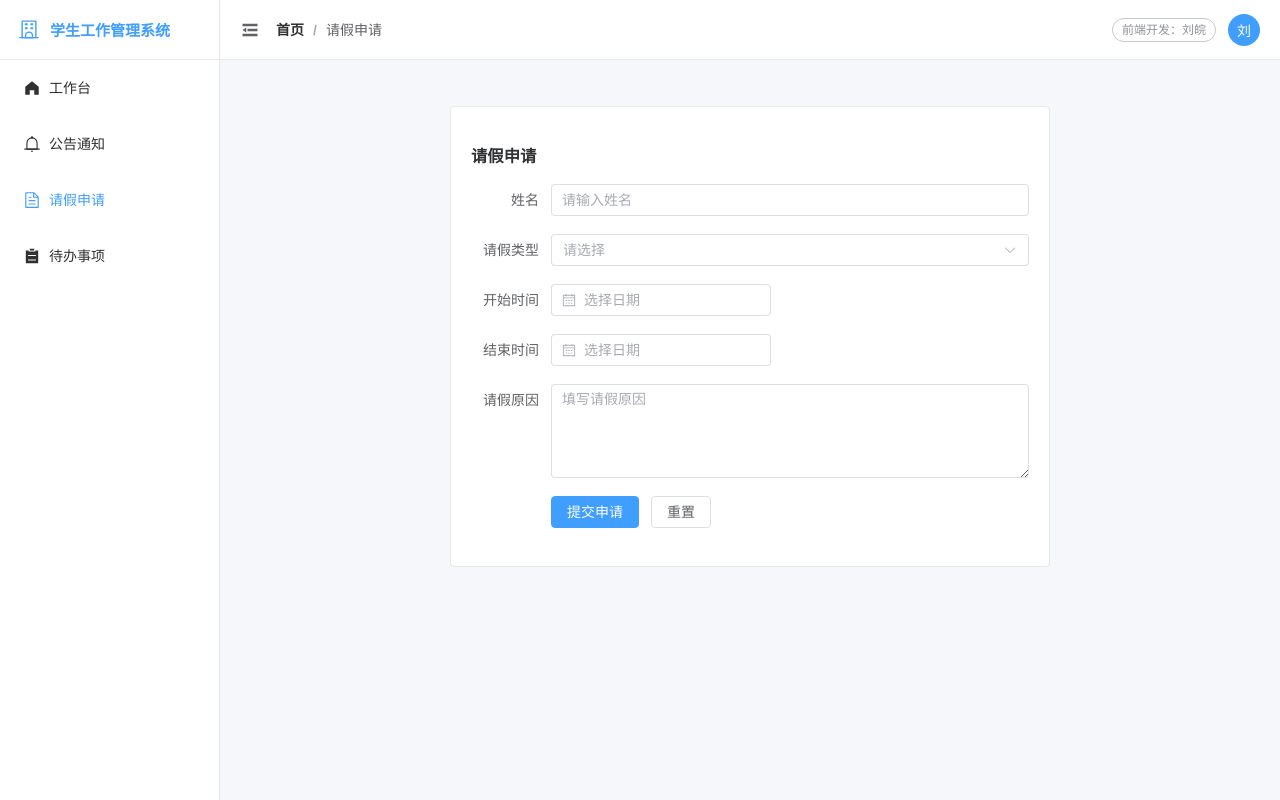
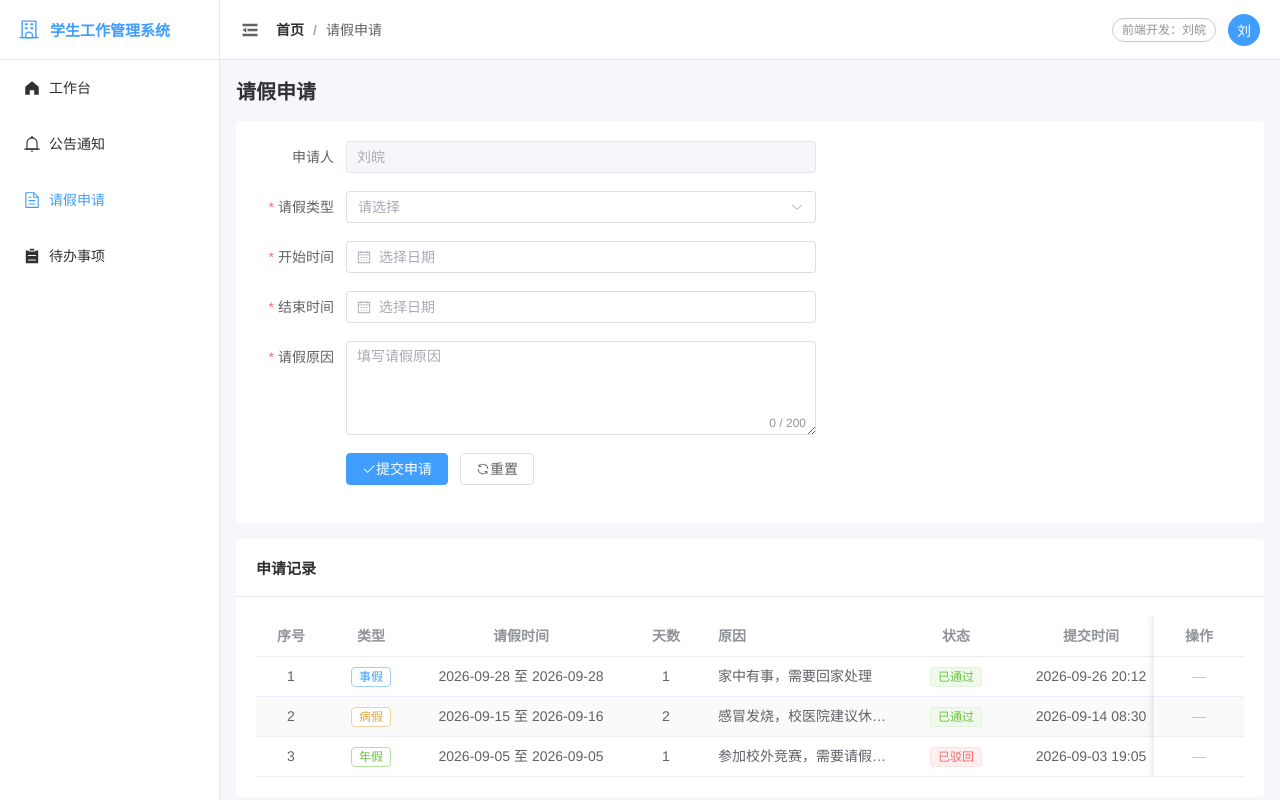
Before and after one commit to stttop23/zuoye, a Vue app: page /leave in a window 1280 px wide. Built offline with nearby package versions, Linux system fonts and the light colour scheme.

Commit message:
feat: 请假页补齐表单校验、日期联动、合计天数与申请记录表格

```diff
--- a/src/views/leave/index.vue
+++ b/src/views/leave/index.vue
@@ -1,62 +1,325 @@
 <template>
-  <el-card shadow="never" class="leave-card">
-    <h3>请假申请</h3>
-    <el-form :model="leaveForm" label-width="80px">
-      <el-form-item label="姓名">
-        <el-input v-model="leaveForm.name" placeholder="请输入姓名"></el-input>
+  <div class="leave">
+    <!-- ==================== 页头 ==================== -->
+    <div class="page-head">
+      <h2 class="page-title">请假申请</h2>
+    </div>
+
+    <!-- ==================== 填写申请 ==================== -->
+    <el-card shadow="never" class="section">
+      <el-form
+        ref="formRef"
+        :model="leaveForm"
+        :rules="rules"
+        label-width="90px"
+        class="leave__form"
+        @submit.prevent
+      >
+        <el-form-item label="申请人">
+          <el-input v-model="leaveForm.name" disabled />
         </el-form-item>
-      <el-form-item label="请假类型">
-        <el-select v-model="leaveForm.type" placeholder="请选择">
-          <el-option label="事假" value="事假"></el-option>
-          <el-option label="病假" value="病假"></el-option>
-          <el-option label="年假" value="年假"></el-option>
+
+        <el-form-item label="请假类型" prop="type">
+          <el-select v-model="leaveForm.type" placeholder="请选择" style="width: 100%">
+            <el-option label="事假" value="事假" />
+            <el-option label="病假" value="病假" />
+            <el-option label="年假" value="年假" />
           </el-select>
         </el-form-item>
-      <el-form-item label="开始时间">
-        <el-date-picker v-model="leaveForm.startTime" type="date" placeholder="选择日期"></el-date-picker>
+
+        <el-form-item label="开始时间" prop="startTime">
+          <el-date-picker
+            v-model="leaveForm.startTime"
+            type="date"
+            placeholder="选择日期"
+            value-format="YYYY-MM-DD"
+            style="width: 100%"
+            @change="onStartChange"
+          />
         </el-form-item>
-      <el-form-item label="结束时间">
-        <el-date-picker v-model="leaveForm.endTime" type="date" placeholder="选择日期"></el-date-picker>
+
+        <el-form-item label="结束时间" prop="endTime">
+          <el-date-picker
+            v-model="leaveForm.endTime"
+            type="date"
+            placeholder="选择日期"
+            value-format="YYYY-MM-DD"
+            :disabled-date="disabledEndDate"
+            style="width: 100%"
+          />
         </el-form-item>
-      <el-form-item label="请假原因">
-        <el-input v-model="leaveForm.reason" type="textarea" rows="4" placeholder="填写请假原因"></el-input>
+
+        <el-form-item v-if="days > 0" label="合计天数">
+          <el-tag type="primary" effect="plain">{{ days }} 天</el-tag>
         </el-form-item>
+
+        <el-form-item label="请假原因" prop="reason">
+          <el-input
+            v-model="leaveForm.reason"
+            type="textarea"
+            :rows="4"
+            maxlength="200"
+            show-word-limit
+            placeholder="填写请假原因"
+          />
+        </el-form-item>
+
         <el-form-item>
-        <el-button type="primary" @click="submitForm">提交申请</el-button>
-        <el-button @click="resetForm">重置</el-button>
+          <el-button type="primary" :loading="submitting" @click="submitForm">
+            <el-icon><Check /></el-icon>
+            提交申请
+          </el-button>
+          <el-button @click="resetForm">
+            <el-icon><Refresh /></el-icon>
+            重置
+          </el-button>
         </el-form-item>
       </el-form>
     </el-card>
+
+    <!-- ==================== 申请记录 ==================== -->
+    <el-card shadow="never" class="section">
+      <template #header>
+        <span class="section__title">申请记录</span>
+      </template>
+
+      <el-table :data="records" stripe style="width: 100%">
+        <el-table-column type="index" label="序号" width="70" align="center" />
+        <el-table-column prop="type" label="类型" width="90" align="center">
+          <template #default="{ row }">
+            <el-tag :type="typeTagMap[row.type]" size="small" effect="plain">{{ row.type }}</el-tag>
+          </template>
+        </el-table-column>
+        <el-table-column label="请假时间" width="210" align="center">
+          <template #default="{ row }">{{ row.startDate }} 至 {{ row.endDate }}</template>
+        </el-table-column>
+        <el-table-column prop="days" label="天数" width="80" align="center" />
+        <el-table-column prop="reason" label="原因" min-width="200" show-overflow-tooltip />
+        <el-table-column label="状态" width="100" align="center">
+          <template #default="{ row }">
+            <el-tag :type="statusTagMap[row.status]" size="small">{{ row.status }}</el-tag>
+          </template>
+        </el-table-column>
+        <el-table-column prop="applyTime" label="提交时间" width="170" align="center" />
+        <el-table-column label="操作" width="90" align="center" fixed="right">
+          <template #default="{ row }">
+            <el-button v-if="row.status === '待审批'" type="danger" link @click="cancelRecord(row)">
+              撤销
+            </el-button>
+            <span v-else class="leave__muted">—</span>
+          </template>
+        </el-table-column>
+
+        <template #empty>
+          <el-empty description="还没有请假记录" />
+        </template>
+      </el-table>
+    </el-card>
+  </div>
 </template>
 
 <script setup>
-import { ref } from 'vue'
-const leaveForm = ref({
-  name: '',
+/**
+ * ⚠️ 说明：本页数据为「假数据」，目的是让前端页面先跑起来。
+ * 后端接口就绪后，把 records 换成接口请求、提交改成调接口即可。
+ */
+import { computed, reactive, ref } from 'vue'
+import { ElMessage, ElMessageBox } from 'element-plus'
+import { Check, Refresh } from '@element-plus/icons-vue'
+
+/** ⚠️ 当前登录用户。现在写死，接入登录后从 store 或接口读取 */
+const currentUser = ref({ name: '刘皖' })
+
+const typeTagMap = { 事假: 'primary', 病假: 'warning', 年假: 'success' }
+const statusTagMap = { 待审批: 'warning', 已通过: 'success', 已驳回: 'danger' }
+
+/** ---------- 表单 ---------- */
+const formRef = ref()
+const submitting = ref(false)
+
+const createEmptyForm = () => ({
+  name: currentUser.value.name,
   type: '',
   startTime: '',
   endTime: '',
-  reason: ''
+  reason: '',
 })
 
-const submitForm = () => {
-  alert('提交成功！')
-  console.log(leaveForm.value)
+const leaveForm = reactive(createEmptyForm())
+
+/** 结束时间不能早于开始时间 */
+function validateEndTime(rule, value, callback) {
+  if (!value || !leaveForm.startTime) return callback()
+  if (value < leaveForm.startTime) {
+    callback(new Error('结束时间不能早于开始时间'))
+  } else {
+    callback()
   }
-const resetForm = () => {
-  leaveForm.value = {
-    name: '',
-    type: '',
-    startTime: '',
-    endTime: '',
-    reason: ''
 }
+
+const rules = {
+  type: [{ required: true, message: '请选择请假类型', trigger: 'change' }],
+  startTime: [{ required: true, message: '请选择开始时间', trigger: 'change' }],
+  endTime: [
+    { required: true, message: '请选择结束时间', trigger: 'change' },
+    { validator: validateEndTime, trigger: 'change' },
+  ],
+  reason: [
+    { required: true, message: '请填写请假原因', trigger: 'blur' },
+    { min: 5, max: 200, message: '请假原因 5 - 200 个字', trigger: 'blur' },
+  ],
+}
+
+/** 转成本地日期字符串（YYYY-MM-DD），避免时区把日期算偏 */
+function toDateStr(date) {
+  const p = (n) => String(n).padStart(2, '0')
+  return `${date.getFullYear()}-${p(date.getMonth() + 1)}-${p(date.getDate())}`
+}
+
+/** 开始时间往后调时，清掉已经非法的结束时间 */
+function onStartChange() {
+  if (leaveForm.endTime && leaveForm.endTime < leaveForm.startTime) {
+    leaveForm.endTime = ''
+  }
+  // validateField 校验不通过时会 reject，这里必须接住，否则控制台报未捕获错误
+  // 错误提示由表单自己渲染，所以直接忽略即可
+  formRef.value?.validateField('endTime').catch(() => {})
+}
+
+/** 结束时间选择器里，禁掉开始时间之前的日期 */
+function disabledEndDate(date) {
+  return leaveForm.startTime ? toDateStr(date) < leaveForm.startTime : false
+}
+
+/** 请假天数（含首尾两天） */
+const days = computed(() => {
+  if (!leaveForm.startTime || !leaveForm.endTime) return 0
+  const diff = new Date(leaveForm.endTime) - new Date(leaveForm.startTime)
+  return diff < 0 ? 0 : diff / 86400000 + 1
+})
+
+function formatNow() {
+  const d = new Date()
+  const p = (n) => String(n).padStart(2, '0')
+  return `${toDateStr(d)} ${p(d.getHours())}:${p(d.getMinutes())}`
+}
+
+async function submitForm() {
+  try {
+    await formRef.value.validate()
+  } catch {
+    return
+  }
+
+  submitting.value = true
+  // 模拟网络请求，让 loading 有效果（答辩演示更好看）
+  setTimeout(() => {
+    records.value.unshift({
+      id: Date.now(),
+      type: leaveForm.type,
+      startDate: leaveForm.startTime,
+      endDate: leaveForm.endTime,
+      days: days.value,
+      reason: leaveForm.reason,
+      status: '待审批',
+      applyTime: formatNow(),
+    })
+    submitting.value = false
+    resetForm()
+    ElMessage.success('提交成功，等待审批')
+  }, 400)
+}
+
+function resetForm() {
+  formRef.value?.resetFields()
+  Object.assign(leaveForm, createEmptyForm())
+}
+
+/** ---------- 假数据：申请记录 ---------- */
+const records = ref([
+  {
+    id: 3,
+    type: '事假',
+    startDate: '2026-09-28',
+    endDate: '2026-09-28',
+    days: 1,
+    reason: '家中有事，需要回家处理',
+    status: '已通过',
+    applyTime: '2026-09-26 20:12',
+  },
+  {
+    id: 2,
+    type: '病假',
+    startDate: '2026-09-15',
+    endDate: '2026-09-16',
+    days: 2,
+    reason: '感冒发烧，校医院建议休息两天',
+    status: '已通过',
+    applyTime: '2026-09-14 08:30',
+  },
+  {
+    id: 1,
+    type: '年假',
+    startDate: '2026-09-05',
+    endDate: '2026-09-05',
+    days: 1,
+    reason: '参加校外竞赛，需要请假一天',
+    status: '已驳回',
+    applyTime: '2026-09-03 19:05',
+  },
+])
+
+/** ---------- 撤销 ---------- */
+async function cancelRecord(row) {
+  try {
+    await ElMessageBox.confirm(`确定撤销这条「${row.type}」申请吗？`, '提示', {
+      type: 'warning',
+      confirmButtonText: '确定',
+      cancelButtonText: '取消',
+    })
+  } catch {
+    return
+  }
+  records.value = records.value.filter((item) => item.id !== row.id)
+  ElMessage.success('已撤销')
 }
 </script>
 
 <style scoped>
-.leave-card {
-  width: 600px;
-  margin: 30px auto;
+.leave {
+  display: flex;
+  flex-direction: column;
+  gap: var(--st-gap-base);
+}
+
+.page-head {
+  display: flex;
+  align-items: flex-start;
+  justify-content: space-between;
+}
+
+.page-title {
+  margin: 0;
+  font-size: 20px;
+  font-weight: 600;
+  color: var(--st-text-primary);
+}
+
+.section {
+  border: none;
+}
+
+.section__title {
+  font-size: 15px;
+  font-weight: 600;
+  color: var(--st-text-primary);
+}
+
+.leave__form {
+  max-width: 560px;
+}
+
+.leave__muted {
+  color: var(--st-text-placeholder);
 }
 </style>
```
Lines whose indentation alone changed are shown as unchanged.
